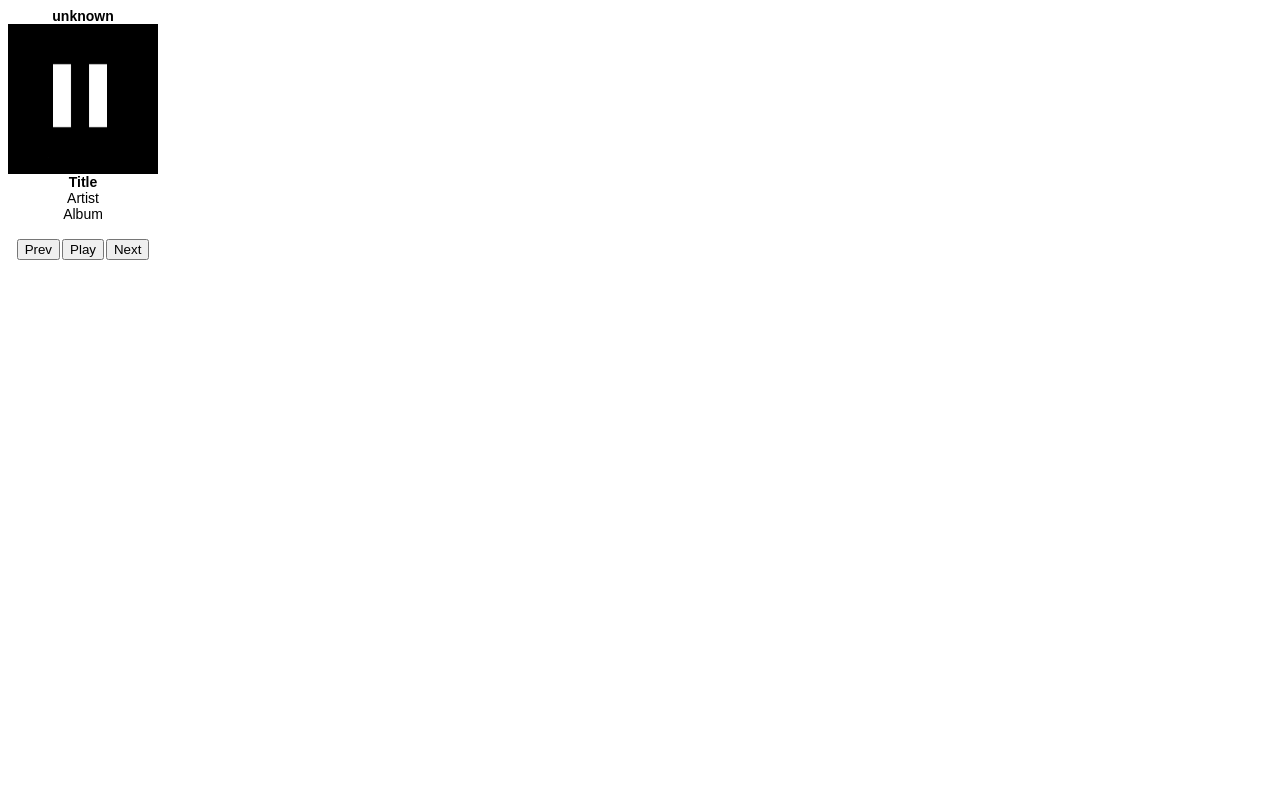
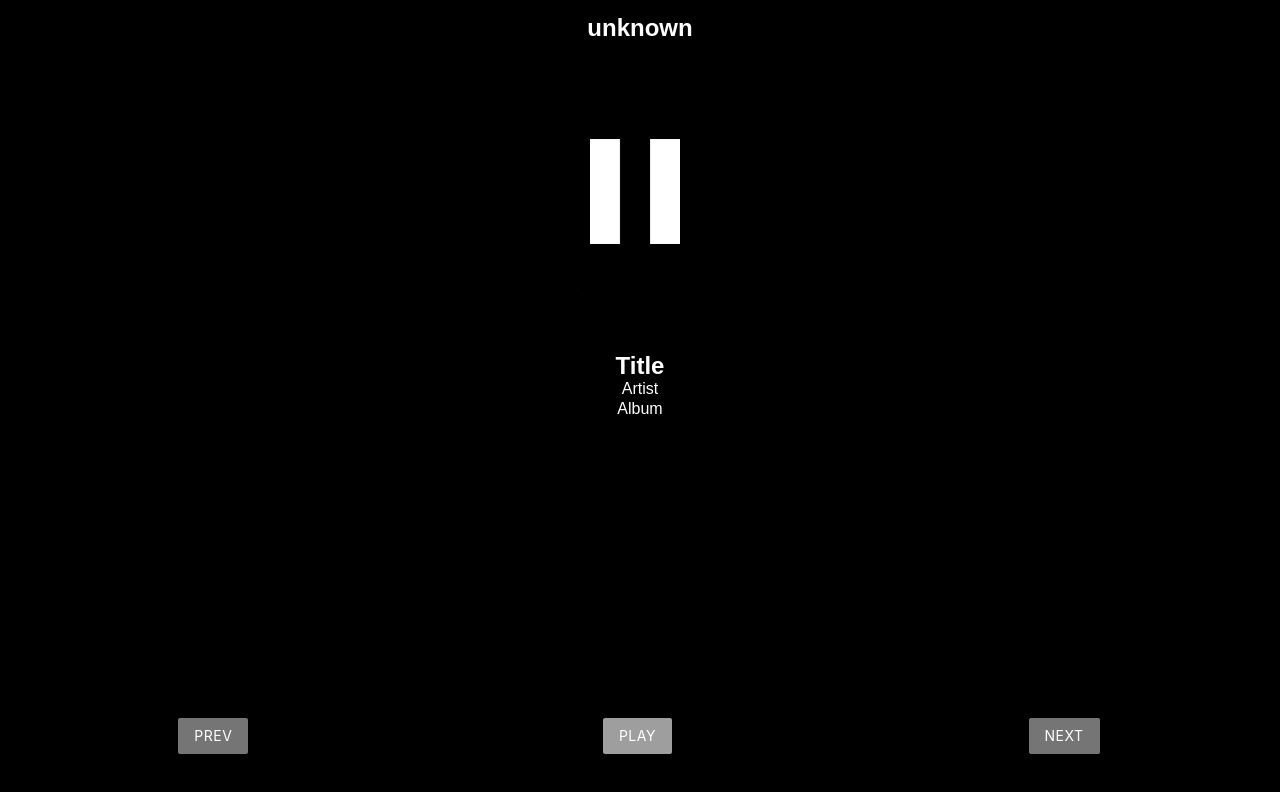
Before and after one commit to thk4711/mediamanager, a plain HTML site: page webui/index.html in a window 1280 px wide. Drawn offline with Linux system fonts and the light colour scheme; no server answers; files whose address does not match are found by name.

Commit message:
added simple web frontend

```diff
--- a/webui/index.html
+++ b/webui/index.html
@@ -2,55 +2,56 @@
 <html>
     <head>
         <title>Mediamanager</title>
+        <meta name="mobile-web-app-capable" content="yes">
+        <meta name="theme-color" content="black">
+        <meta name="apple-mobile-web-app-capable" content="yes">
+        <meta name="apple-mobile-web-app-status-bar-style" content="black">
         <script src="/js/jquery.min.js"></script>
         <script src="/js/manager.js"></script>
+        <!--Import Google Icon Font-->
+        <link href="https://fonts.googleapis.com/icon?family=Material+Icons" rel="stylesheet">
+        <!--Import materialize.css-->
+        <link type="text/css" rel="stylesheet" href="css/materialize.min.css"  media="screen,projection"/>
+        <!--Let browser know website is optimized for mobile-->
+        <meta name="viewport" content="width=device-width, initial-scale=1.0"/>
     </head>
-    <body>
+      <body>
         <style type="text/css">
-          .img-diff { width: 150px; height:150px; display: block; margin-left: auto; margin-right: auto;}
+          * {background-color: black}
+          .img-diff { width: 250px; height:250px; display: block; margin-left: auto; margin-right: auto;}
           .cover-img { width: 100%; height: 100%; object-fit: contain; }
-          .tg2 {margin-top: 15px;}
-          .tg  {border-collapse:collapse;border-spacing:2;}
-          .tg td{border-color:black;border-style:solid;border-width:0px;font-family:Arial, sans-serif;font-size:14px;
-            overflow:hidden;padding:0px 0px;word-break:normal;}
-          .tg th{border-color:black;border-style:solid;border-width:0px;font-family:Arial, sans-serif;font-size:14px;
-            font-weight:normal;overflow:hidden;padding:0px 0px;word-break:normal;}
-          .tg .tg-c3ow{border-color:inherit;text-align:center;vertical-align:top}
-          .tg .tg-7btt{border-color:inherit;font-weight:bold;text-align:center;vertical-align:top}
+          .my-normal-text { padding: 0 !important; color: white; font-family:Arial, sans-serif;font-size:16px; line-height: 20px}
+          .my-bold-text { padding: 0 !important; color: white; font-family:Arial, sans-serif;font-size:24px;font-weight:bold; line-height: 26px }
+          .footer { position: fixed; left: 0; bottom: 15px; width: 100%; text-align: center; vertical-align: middle;}
+          .waves-effect.waves-brown .waves-ripple { background-color: rgba(121, 85, 72, 0.65); }
         </style>
-          <table class="tg">
-            <tbody>
+        <script type="text/javascript" src="js/materialize.min.js"></script>
+          <table class="centered"}>
               <tr>
-                <td class="tg-7btt"><div id="service">unknown</div></td>
+                <td><div class = "my-bold-text" id="service">unknown</div></td>
               </tr>
               <tr>
-                <td class="tg-c3ow">
+                <td>
                   <div class="img-diff">
                     <img class="cover-img" id="cover" src="/coverimage/images/pause.png" alt="Coverart">
                   </div>
                 </td>
               </tr>
               <tr>
-                <td class="tg-7btt"><div id="title">Title</div></td>
-              </tr>
-              <tr>
-                <td class="tg-c3ow"><div id="artist">Artist</div></td>
-              </tr>
-              <tr>
-                <td class="tg-c3ow"><div id="album">Album</div></td>
-              </tr>
-              <tr>
-                <td class="tg-c3ow">
-                  <table align="center" class="tg2">
-                    <tr>
-                      <td><button id="prev">Prev</button></td>
-                      <td><button id="playpause">Play</button></td>
-                      <td><button id="next">Next</button></td>
-                    </tr>
-                  </table>
+                <td>
+                  <div class = "my-bold-text" id="title">Title</div>
+                  <div class = "my-normal-text" id="artist">Artist</div>
+                  <div class = "my-normal-text"id="album">Album</div>
                 </td>
-              </tr>
-            </tbody>
           </table>
+          <div class = "footer">
+          <table class="centered">
+            <tr>
+              <td><button class="card-panel grey darken-1 waves-effect waves-brown btn" id="prev">Prev</button></td>
+              <td><button class="card-panel grey ldarken-1 waves-effect waves-brown btn" id="playpause">Play</button></td>
+              <td><button class="card-panel grey darken-1 waves-effect waves-brown btn"id="next">Next</button></td>
+            </tr>
+          </table>
+        </div>
     </body>
 </html>
--- a/webui/js/manager.js
+++ b/webui/js/manager.js
@@ -5,6 +5,10 @@ $(document).ready(function()
   {
   $('#prev').on('click', function(){
         $.get("/prev", function(data){console.log('prev');});
+    });
+
+  $('#service').on('click', function(){
+        $.get("/shift", function(data){console.log('shift');});
     });
 
   $('#playpause').on('click', function(){
```
Also changed, not shown: webui/css/materialize.min.css (added), webui/js/materialize.min.js (added), 1 other file.
